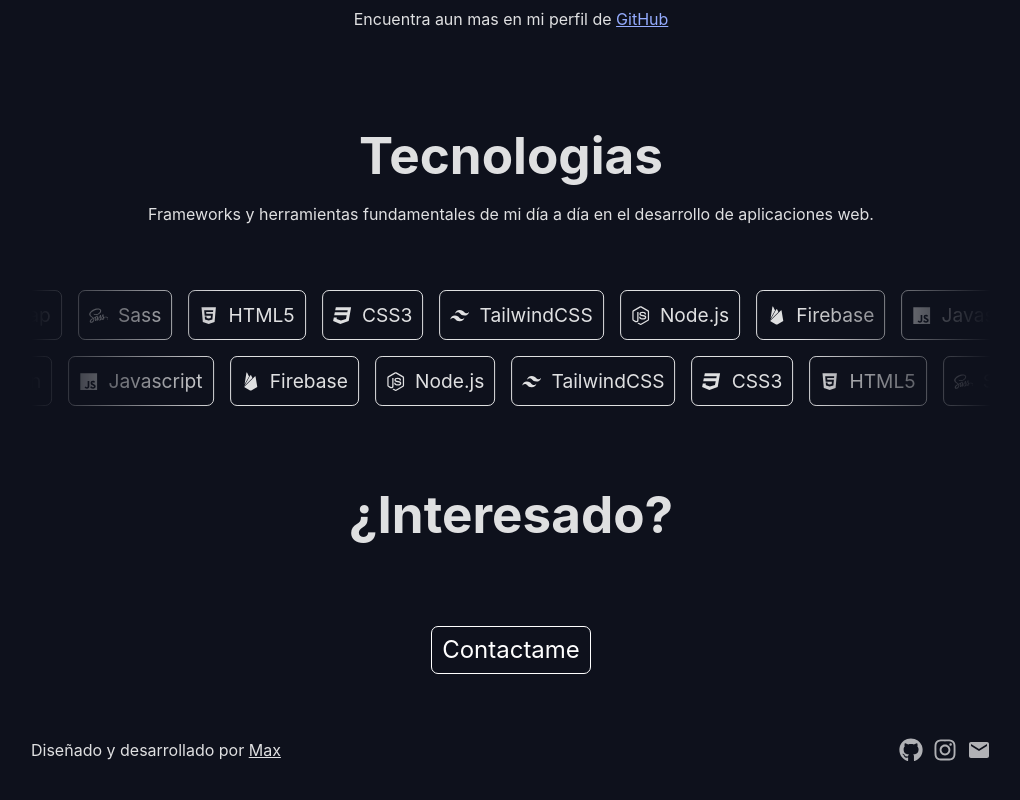
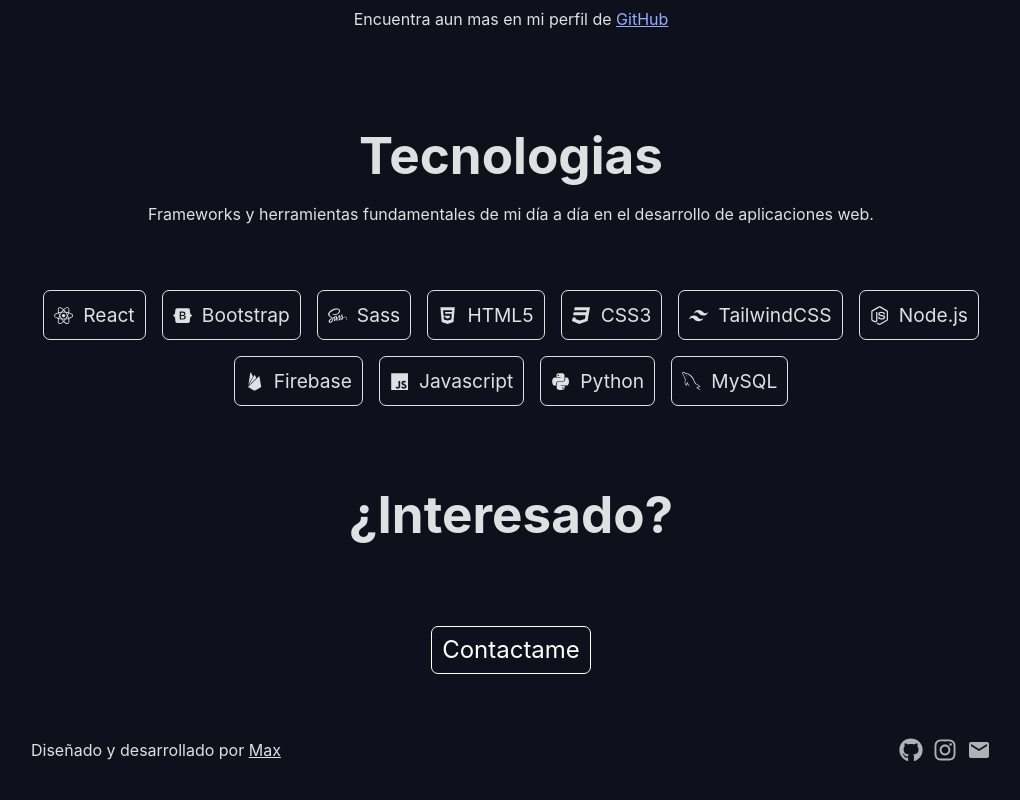
Before and after one commit to gt-developing/Max-Portfolio, a React (Vite) app: page / in a window 1280 px wide. Shown: the part 1796-2596 px from the top of the page, without its empty margins (129-1149 px from the left). Built offline with nearby package versions, Linux system fonts and the light colour scheme.

Commit message:
feedback changes

```diff
--- a/src/components/Navbar.jsx
+++ b/src/components/Navbar.jsx
@@ -1,10 +1,10 @@
-import React, { useState, useEffect } from 'react';
+import React from 'react';
 
 import logo from "../assets/svanna-logo.jpg"
 import "../css/navbar.css"
 
 import { Dropdown, DropdownTrigger, DropdownMenu, DropdownSection, DropdownItem } from "@nextui-org/dropdown";
-import { Link } from "react-router-dom";
+
 
 import { FaBars } from "react-icons/fa";
 
@@ -12,30 +12,8 @@
 
 const Navbar = () => {
 
-  const [isHidden, setIsHidden] = useState(false);
-  const [lastScrollTop, setLastScrollTop] = useState(0);
-
-  useEffect(() => {
-    const handleScroll = () => {
-      const scrollTop = window.pageYOffset || document.documentElement.scrollTop;
-
-      if (scrollTop > lastScrollTop) {
-        // Scroll hacia abajo
-        setIsHidden(true);
-      } else {
-        // Scroll hacia arriba
-        setIsHidden(false);
-      }
-
-      setLastScrollTop(scrollTop <= 0 ? 0 : scrollTop); // Para evitar números negativos
-    };
-
-    window.addEventListener('scroll', handleScroll);
-    return () => window.removeEventListener('scroll', handleScroll);
-  }, [lastScrollTop]);
-
   return (
-    <div className={`navbar ${isHidden ? 'hidden' : ''}`}>
+    <div className='navbar'>
       <a className='icon-href' href="#">
         <div className='logoName-container'>
           <img src={logo} alt="Logo" className="logo" />
--- a/src/components/Presentation.jsx
+++ b/src/components/Presentation.jsx
@@ -119,21 +119,14 @@
         </div>
         <div className='tech-container'>
           <div className='tech-scroll'>
-            {technologies.concat(technologies).map((tech, index) => (
+            {technologies.map((tech, index) => (
               <div className='tech-card' key={index}>
                 {tech.icon}
                 <p>{tech.name}</p>
               </div>
             ))}
           </div>
-          <div className='tech-scroll'>
-            {technologies.concat(technologies).map((tech, index) => (
-              <div className='tech-card' key={index}>
-                {tech.icon}
-                <p>{tech.name}</p>
-              </div>
-            ))}
-          </div>
+
         </div>
       </section>
 
--- a/src/css/navbar.css
+++ b/src/css/navbar.css
@@ -10,9 +10,7 @@
     backdrop-filter: blur(3px);
 }
 
-.navbar.hidden {
-    transform: translateY(-100%);
-  }
+
 
 .nav-links {
     display: flex;
@@ -142,7 +140,7 @@
     }
 }
 
-@media (max-width: 540px) {
+@media (max-width: 580px) {
     .navbar {
         padding: 2rem 2rem;
     }
--- a/src/css/presentation.css
+++ b/src/css/presentation.css
@@ -93,30 +93,14 @@
     transform: scale(0.95);
   }
 
-  .tech-container {
-    overflow: hidden;
-    mask: linear-gradient(90deg, transparent, white 20%, white 80%, transparent);
 
-  }
 
   .tech-scroll {
     display: flex;
     gap: 1rem;
-    flex-wrap: nowrap;
-    animation: scroll 40s linear infinite;
-    width: max-content;
+    flex-wrap: wrap;
+    justify-content: center;
     padding-bottom: 1rem;
-  }
-
-  .tech-scroll:nth-child(2) {
-    flex-direction: row-reverse;
-  }
-
-  @keyframes scroll {
-    to {
-      transform: translate(calc(-50% - 0.5rem));
-    }
-
   }
 
   .tech-card {
@@ -130,7 +114,7 @@
     font-size: 1.2rem;
     cursor: default;
     height: 50px;
-    width: 100%;
+
 
   }
 
```
Lines whose indentation alone changed are shown as unchanged.
